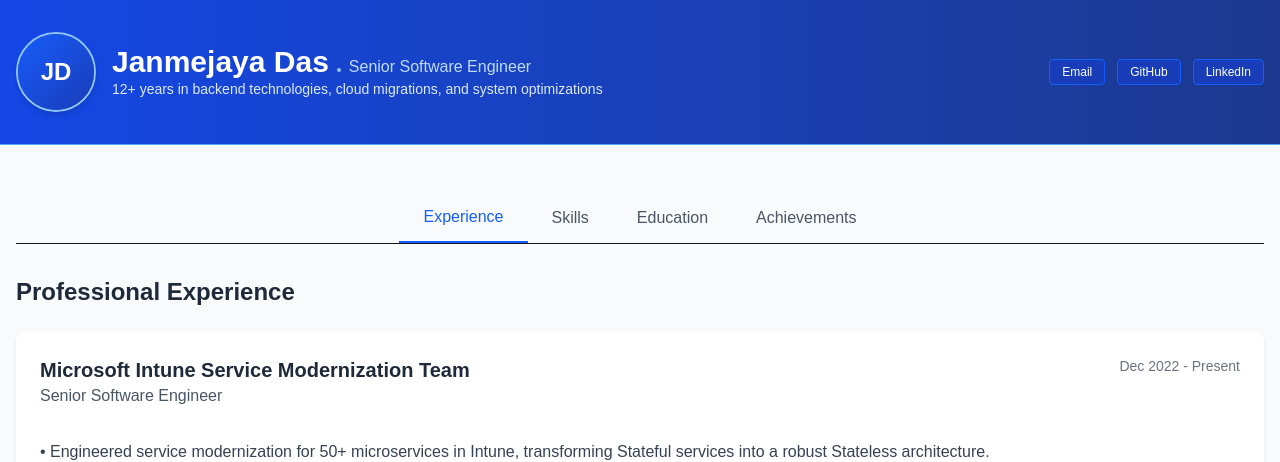
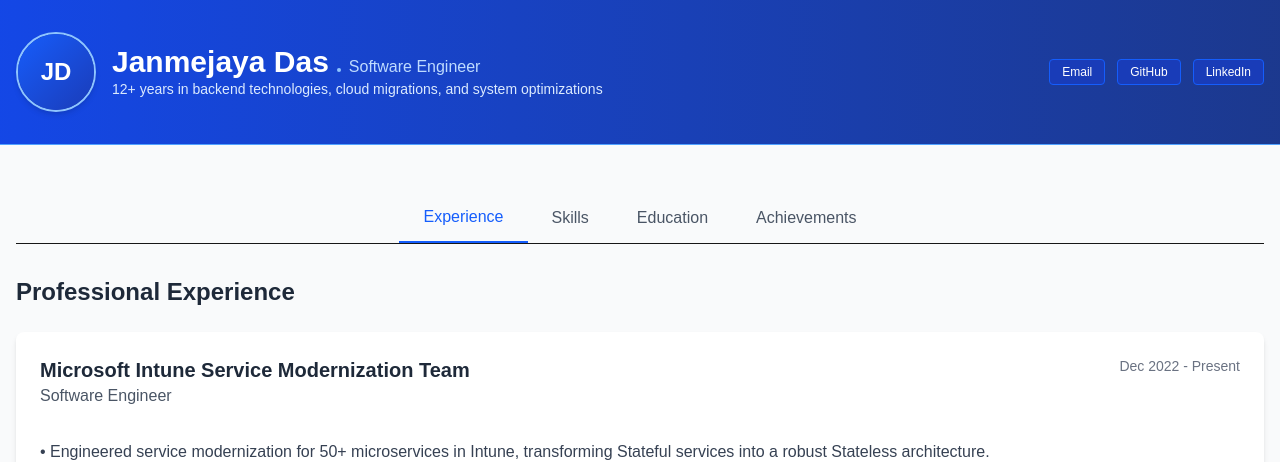
Before and after one commit to okjaydas/resume, a Next.js app: page / in a window 1280 px wide. Shown: the top 462 px of the page. Built offline with nearby package versions, Linux system fonts and the light colour scheme.

Commit message:
removed senior tag to keep it generic

```diff
--- a/app/page.tsx
+++ b/app/page.tsx
@@ -10,8 +10,8 @@
   return (
     <div className="min-h-screen bg-gray-50">
       <Head>
-        <title>Janmejaya Das | Senior Software Engineer</title>
-        <meta name="description" content="Personal portfolio of Janmejaya Das, Senior Software Engineer with 12 years of experience in backend technologies, cloud migrations, and system optimizations." />
+        <title>Janmejaya Das | Software Engineer</title>
+        <meta name="description" content="Personal portfolio of Janmejaya Das, Software Engineer with 12 years of experience in backend technologies, cloud migrations, and system optimizations." />
         <link rel="icon" href="/favicon.ico" />
       </Head>
 
@@ -31,9 +31,9 @@
                 <div className="flex items-baseline gap-2">
                   <h1 className="text-2xl md:text-3xl font-bold">Janmejaya Das</h1>
                   <span className="hidden md:inline-block w-1 h-1 bg-blue-300 rounded-full"></span>
-                  <h2 className="hidden md:block text-sm md:text-base font-light text-blue-200">Senior Software Engineer</h2>
+                  <h2 className="hidden md:block text-sm md:text-base font-light text-blue-200">Software Engineer</h2>
                 </div>
-                <h2 className="md:hidden text-sm font-light text-blue-200 mb-1">Senior Software Engineer</h2>
+                <h2 className="md:hidden text-sm font-light text-blue-200 mb-1">Software Engineer</h2>
                 <p className="text-blue-100 text-xs md:text-sm max-w-xl leading-snug">
                   12+ years in backend technologies, cloud migrations, and system optimizations
                 </p>
@@ -139,7 +139,7 @@
               <div className="flex justify-between items-start">
                 <div>
                   <h3 className="text-xl font-bold text-gray-800">Microsoft Intune Service Modernization Team</h3>
-                  <p className="text-gray-600 mb-4">Senior Software Engineer</p>
+                  <p className="text-gray-600 mb-4">Software Engineer</p>
                 </div>
                 <span className="text-gray-500 text-sm">Dec 2022 - Present</span>
               </div>
```
